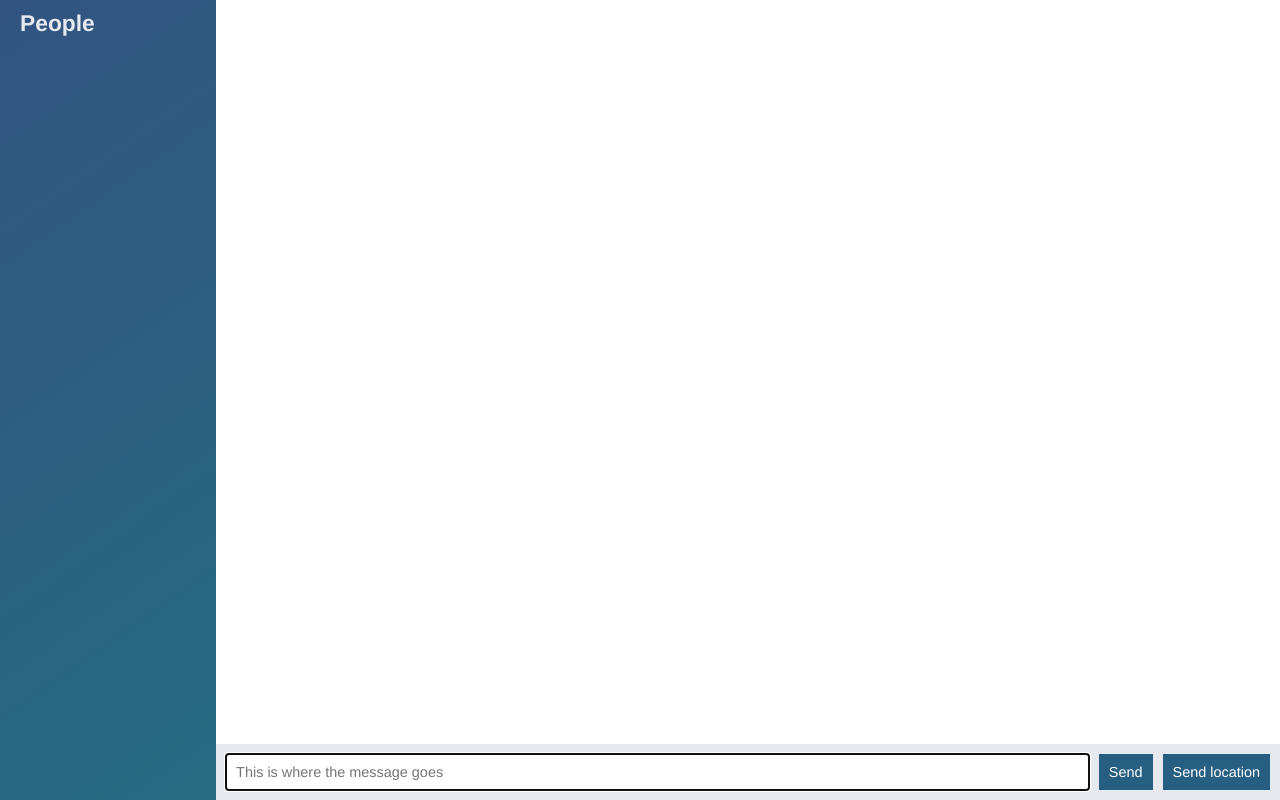
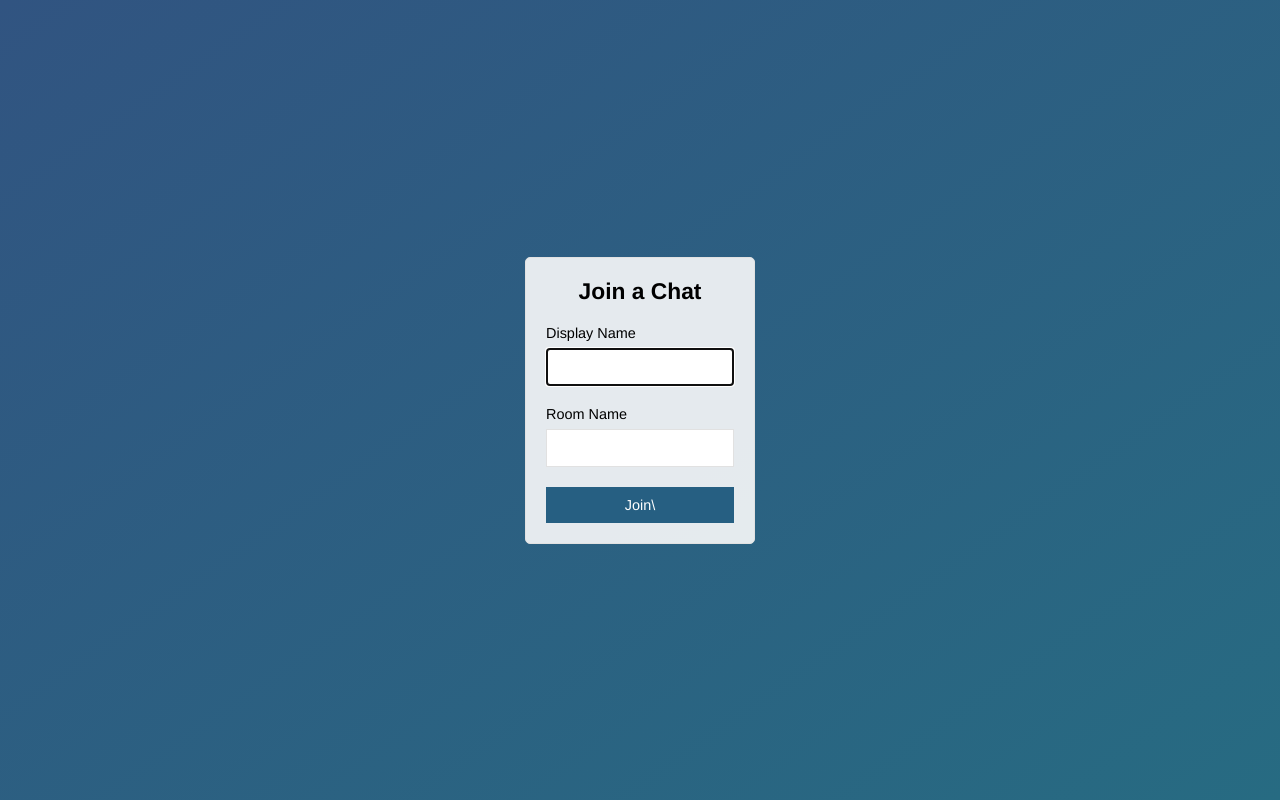
Before and after one commit to Bargorn/node-chat-app, a website: page public/index.html in a window 1280 px wide. Drawn offline with nearby package versions, Linux system fonts and the light colour scheme; no server answers.

Commit message:
add join page that submits do chat.html

```diff
--- a/public/index.html
+++ b/public/index.html
@@ -1,63 +1,29 @@
 <!DOCTYPE html>
-<html lang="en">
+<html>
 <head>
     <meta charset="UTF-8">
+    <title>Join | ChatApp</title>
+    <meta name="viewport" content="width=device width, initial-scale=1, user-scalabe=no">
     <link rel="stylesheet" href="css/styles.css">
-    <title>Chat app</title>
 </head>
-<body class="chat">
-
-    <div class="chat__sidebar">
-        <h3>People</h3>
-        <div id="users"></div>
+<body class="centered-form">
+    <div class="centered-form__form">
+        <form action="/chat.html">
+            <div class="form-field">
+                <h3>Join a Chat</h3>
+            </div>
+            <div class="form-field">
+                <label>Display Name</label>
+                <input type="text" name="name" autofocus />
+            </div>
+            <div class="form-field">
+                <label>Room Name</label>
+                <input type="text" name="room"/>
+            </div>
+            <div class="form-field">
+                <button>Join\</button>
+            </div>
+        </form>
     </div>
-
-    <div class="chat__main">
-        <ol id="messages" class="chat__messages">
-        </ol>
-
-        <div class="chat__footer">
-
-            <form id="message-form">
-                 <input name="message" type="text" placeholder="This is where the message goes" autofocus autocomplete="off"/>
-            <button>Send</button>
-            </form>
-            <button id='send-location'>Send location</button>
-
-        </div>
-    </div>
-
-    <script id="message-template" type="text/template">
-        <li class="message">
-            <div class="message__title">
-                <h4>{{from}}</h4>
-                <span>{{createdAt}}</span>
-            </div>
-            <div class="message__body">
-                <p>{{text}}</p>
-            </div>
-        </li>
-
-    </script>
-    <script id="location-template" type="text/template">
-        <li class="message">
-            <div class="message__title">
-                <h4>{{from}}</h4>
-                <span>{{createdAt}}</span>
-            </div>
-            <div class="message__body">
-                <p><a href="{{text}}" target="_blank">My current location</a></p>
-            </div>
-        </li>
-
-    </script>
-
-
-
-    <script src="/socket.io/socket.io.js"></script>
-    <script src="/js/libs/jquery-3.2.1.min.js"></script>
-    <script src="/js/libs/moment.js"></script>
-    <script src="/js/libs/mustache.js"></script>
-    <script src="/js/index.js"></script>
 </body>
 </html>
```
Also changed, not shown: public/chat.html (added, +64 -0 lines), public/js/chat.js (renamed from public/js/index.js).
